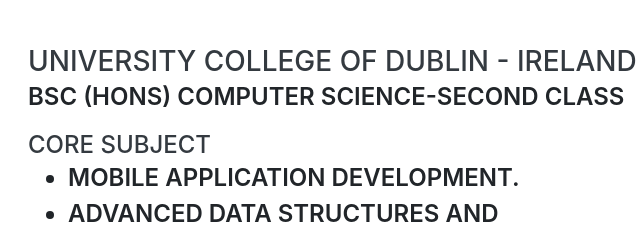
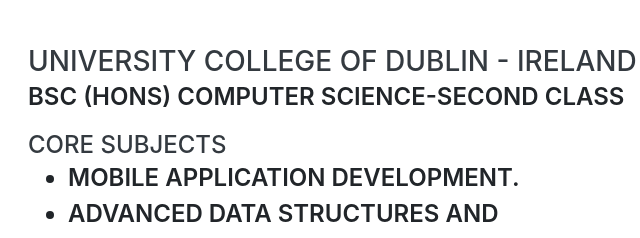
Before and after one commit to VilanAchila/achilanilaweera, a website with bundled scripts: page index.html in a window 1280 px wide. Shown: the part 1980-2218 px from the top of the page, 292-932 px from the left. Built offline with nearby package versions, Linux system fonts and the light colour scheme; a web font is replaced by a local one.

Commit message:
Update index.html

```diff
--- a/index.html
+++ b/index.html
@@ -156,7 +156,7 @@
           <div class="resume-content">
             <h3 class="mb-0"> University College of Dublin - Ireland</h3>
             <div class="subheading mb-3"> BSc (Hons) Computer Science-Second Class</div>
-            <h4 class="mb-0">Core Subject</h4>
+            <h4 class="mb-0">Core Subjects</h4>
             <div class="subheading mb-3">
               <ul>
                 <li>Mobile Application Development. </li>
```
